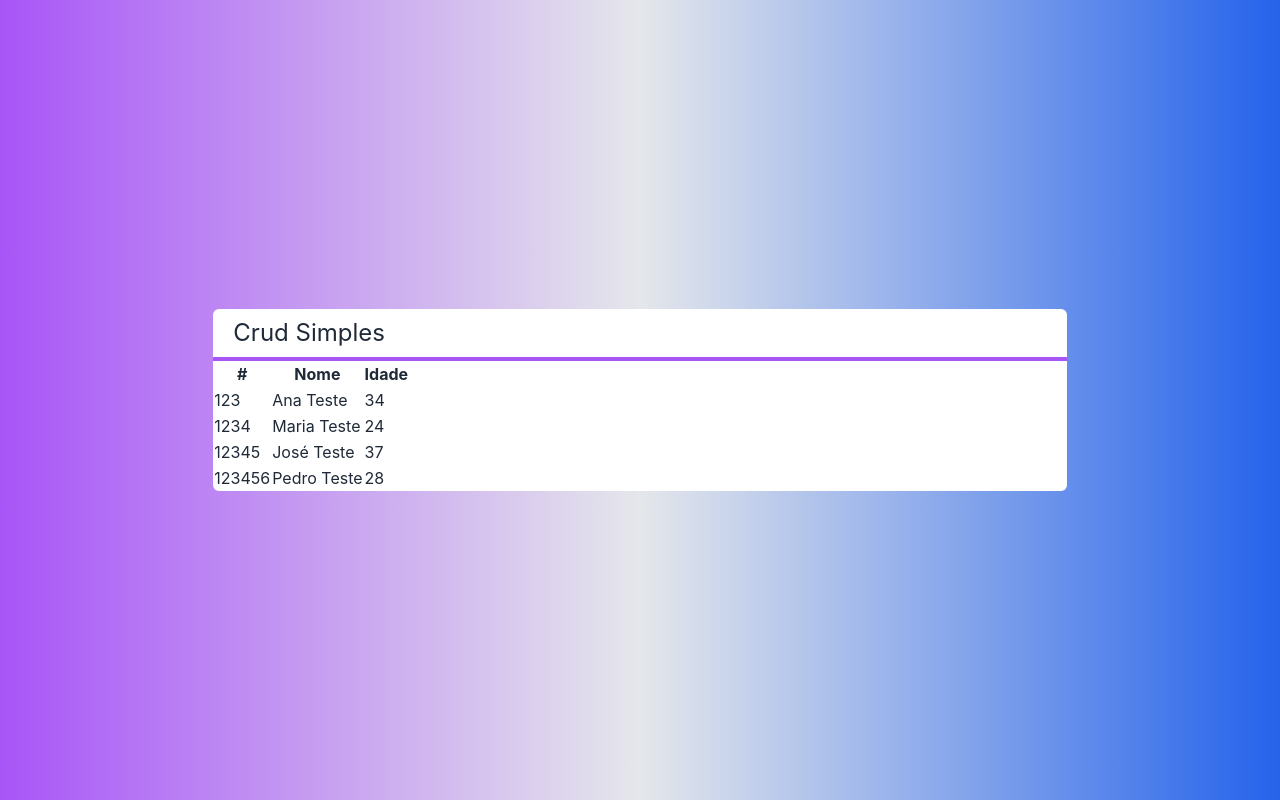
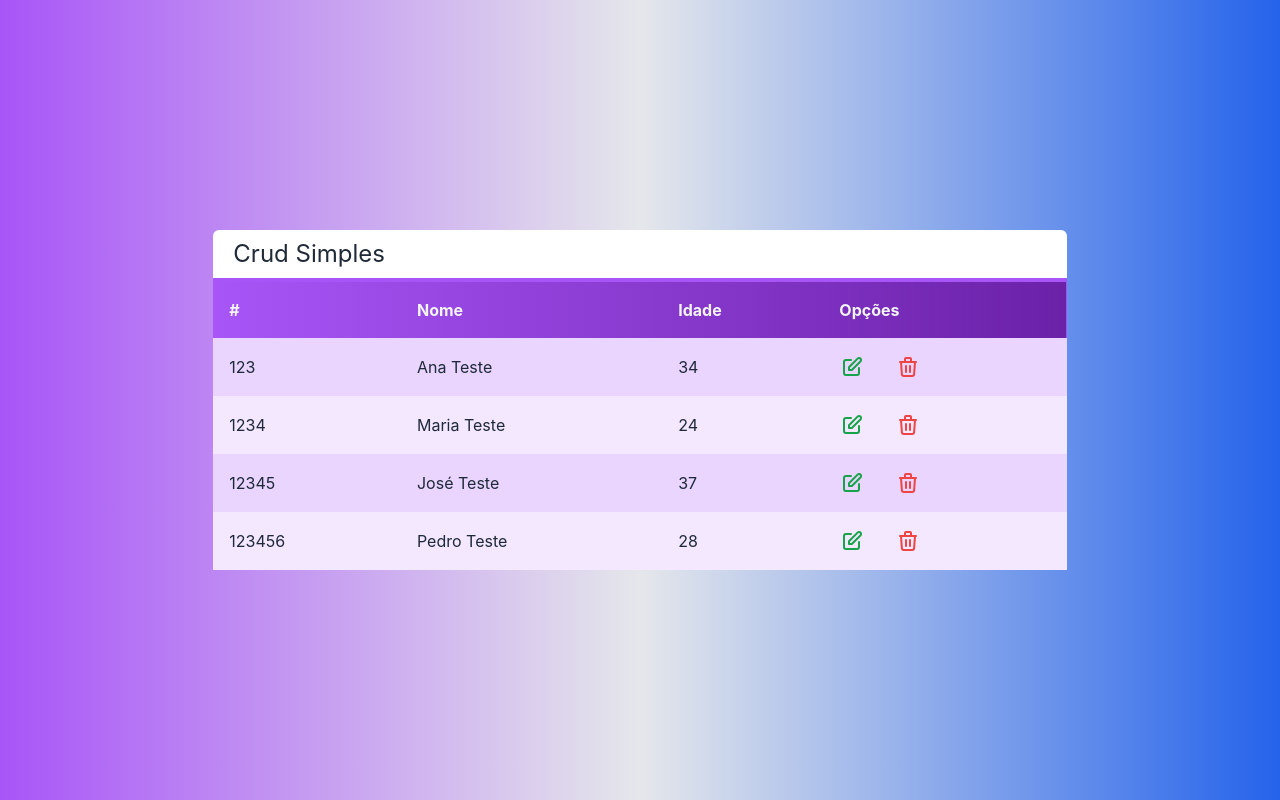
Before and after one commit to PauloMtz/Crud-nextjs, a Next.js app: page / in a window 1280 px wide. Built offline with nearby package versions, Linux system fonts and the light colour scheme.

Commit message:
Componente Tabela #2 - Estilização

```diff
--- /dev/null
+++ b/src/components/Icones.tsx
@@ -0,0 +1,11 @@
+export const IconeEditar = (
+    <svg xmlns="http://www.w3.org/2000/svg" className="h-6 w-6" fill="none" viewBox="0 0 24 24" stroke="currentColor" strokeWidth={2}>
+        <path strokeLinecap="round" strokeLinejoin="round" d="M11 5H6a2 2 0 00-2 2v11a2 2 0 002 2h11a2 2 0 002-2v-5m-1.414-9.414a2 2 0 112.828 2.828L11.828 15H9v-2.828l8.586-8.586z" />
+    </svg>
+)
+
+export const IconeExcluir = (
+    <svg xmlns="http://www.w3.org/2000/svg" className="h-6 w-6" fill="none" viewBox="0 0 24 24" stroke="currentColor" strokeWidth={2}>
+        <path strokeLinecap="round" strokeLinejoin="round" d="M19 7l-.867 12.142A2 2 0 0116.138 21H7.862a2 2 0 01-1.995-1.858L5 7m5 4v6m4-6v6m1-10V4a1 1 0 00-1-1h-4a1 1 0 00-1 1v3M4 7h16" />
+    </svg>
+)
--- a/src/components/Tabela.tsx
+++ b/src/components/Tabela.tsx
@@ -1,4 +1,5 @@
 import Cliente from "../model/Cliente"
+import { IconeEditar, IconeExcluir } from "./Icones"
 
 interface TabelaProps {
     clientes: Cliente[]
@@ -8,9 +9,10 @@ export default function Tabela(props) {
     function renderizarCabecalho() {
         return (
             <tr>
-                <th>#</th>
-                <th>Nome</th>
-                <th>Idade</th>
+                <th className="p-4">#</th>
+                <th className="p-4">Nome</th>
+                <th className="p-4">Idade</th>
+                <th className="p-4">Opções</th>
             </tr>
         )
     }
@@ -18,19 +20,46 @@ export default function Tabela(props) {
     function renderizarDados() {
         return props.clientes?.map((cliente, indice) => {
             return (
-                <tr key={cliente.id}>
-                    <td>{cliente.id}</td>
-                    <td>{cliente.nome}</td>
-                    <td>{cliente.idade}</td>
+                <tr key={cliente.id} className={`
+                        ${indice % 2 == 0 ? 'bg-purple-200' : 'bg-purple-100'}
+                    `}>
+                    <td className="p-4">{cliente.id}</td>
+                    <td className="p-4">{cliente.nome}</td>
+                    <td className="p-4">{cliente.idade}</td>
+                    {renderizarOpcoes(cliente)}
                 </tr>
             )
         })
     }
 
+    function renderizarOpcoes(clienteOpcao: Cliente) {
+        return (
+            <td className="flex">
+                <button className={`
+                    flex justify-center items-center
+                    text-green-600 rounded-full p-2 m-2
+                    hover:bg-purple-50
+                `}>
+                    {IconeEditar}
+                </button>
+                <button className={`
+                    flex justify-center items-center
+                    text-red-500 rounded-full p-2 m-2
+                    hover:bg-purple-50
+                `}>
+                    {IconeExcluir}
+                </button>
+            </td>
+        )
+    }
+
     return (
         <div>
-            <table>
-                <thead>
+            <table className={`w-full`}>
+                <thead className={`
+                    text-gray-100 text-left
+                    bg-gradient-to-r from-purple-500 to bg-purple-800
+                `}>
                     {renderizarCabecalho()}
                 </thead>
                 <tbody>
```
